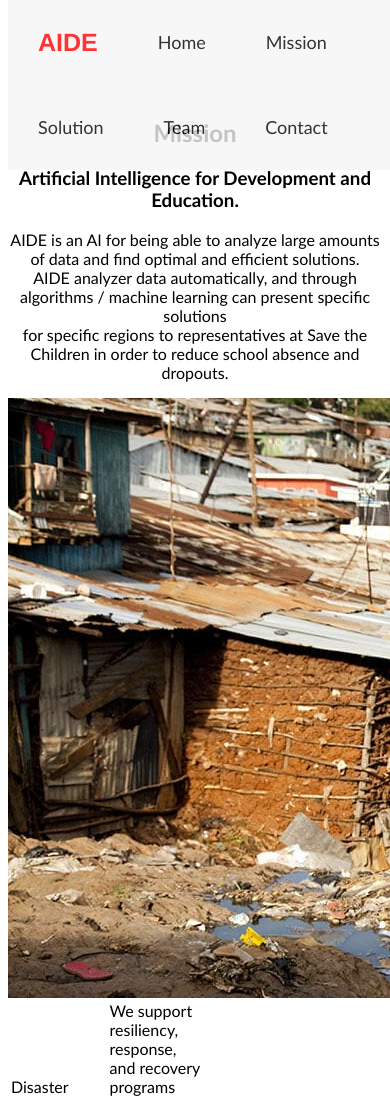
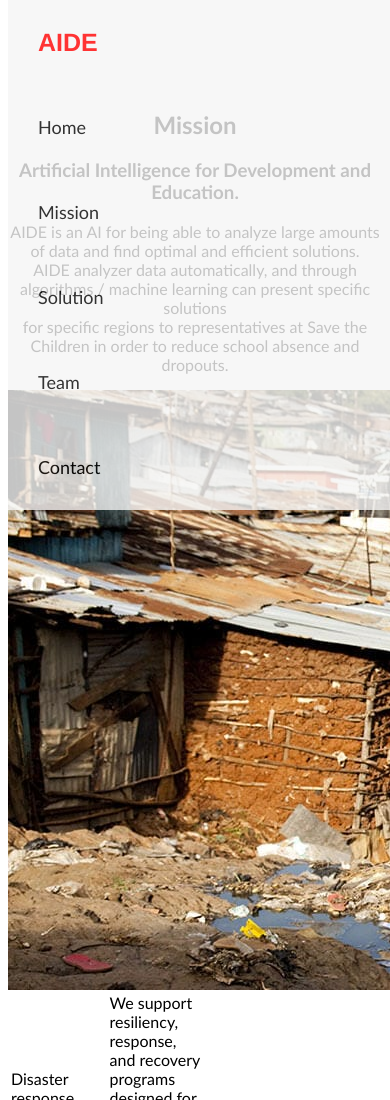
Before and after one commit to sindrefladvad/innovationcamp, a plain HTML site: page index.html in a window 390 px wide. Shown: the top 1100 px of the page. Drawn offline with Linux system fonts and the light colour scheme.

Commit message:
oppdatering css

```diff
--- a/stylesheet.css
+++ b/stylesheet.css
@@ -1,103 +1,66 @@
-.header {
+/* NAVIGATION BAR */
+
+.navbar {
     overflow: hidden;
-    background-color: #f1f1f1;
+    background-color:whitesmoke;
+    opacity:80%;
+    position: fixed; /* Set the navbar to fixed position */
+    top: 0; /* Position the navbar at the top of the page */
+    width: 100%; /* Full width */
   }
 
-  /* Style the header links */
-  .header a {
+  /* Links inside the navbar */
+  .navbar a {
     float: left;
-    color: burlywood;
+    display: block;
+    color: black;
     text-align: center;
-    padding: 10px;
+    padding: 30px 30px;
     text-decoration: none;
     font-size: 18px;
     line-height: 25px;
   }
 
-  /* Style the logo link (notice that we set the same value of line-height and font-size to prevent the header to increase when the font gets bigger */
-  .header a.logo {
+  /* Change background on mouse-over */
+  .navbar a:hover {
+    background: #ddd;
+    color: black;
+  }
+
+  /* Style the logo link */
+  .navbar a.logo {
     font-size: 25px;
-    font-weight:bold;
+    font-weight: bold;
     font-family: Helvetica, Arial, sans-serif;
     color:red;
   }
 
-  /* Change the background color on mouse-over */
-  .header a:hover {
-    background-color: #ddd;
-    color: black;
-  }
-
-  /* Style the active/current link*/
-  .header a.active {
-    color: burlywood;
-  }
-
   /* Float the link section to the right */
-  .header-right {
+  .navbar-right {
     float: right;
   }
 
   /* Add media queries for responsiveness - when the screen is 500px wide or less, stack the links on top of each other */
   @media screen and (max-width: 500px) {
-    .header a {
+    .navbar a {
       float: none;
       display: block;
       text-align: left;
     }
-    .header-right {
+    .navbar-right {
       float: none;
     }
   }
-
-  .navbar {
-      overflow: hidden;
-      background-color:whitesmoke;
-      opacity:80%;
-      position: fixed; /* Set the navbar to fixed position */
-      top: 0; /* Position the navbar at the top of the page */
-      width: 100%; /* Full width */
-    }
-
-    /* Links inside the navbar */
-    .navbar a {
-      float: left;
-      display: block;
-      color: black;
-      text-align: center;
-      padding: 30px 30px;
-      text-decoration: none;
-    }
-
-    /* Change background on mouse-over */
-    .navbar a:hover {
-      background: #ddd;
-      color: black;
-    }
 
     /* Main content */
     .main {
       margin-top: 110px; /* Add a top margin to avoid content overlay */
     }
 
-
     body {text-align:center;
       font-family: "Trebuchet MS", Arial, Helvetica, sans-serif;
 
-
   }
-
-
-  .header-overlay {
-      position: absolute;
-      top: 0;
-      left: 0;
-      width: 100%;
-      height: 100%;
-      background: rgb(0, 0, 0);
-      opacity: 0;
-    }
-
 
     .knapp{
 
```
